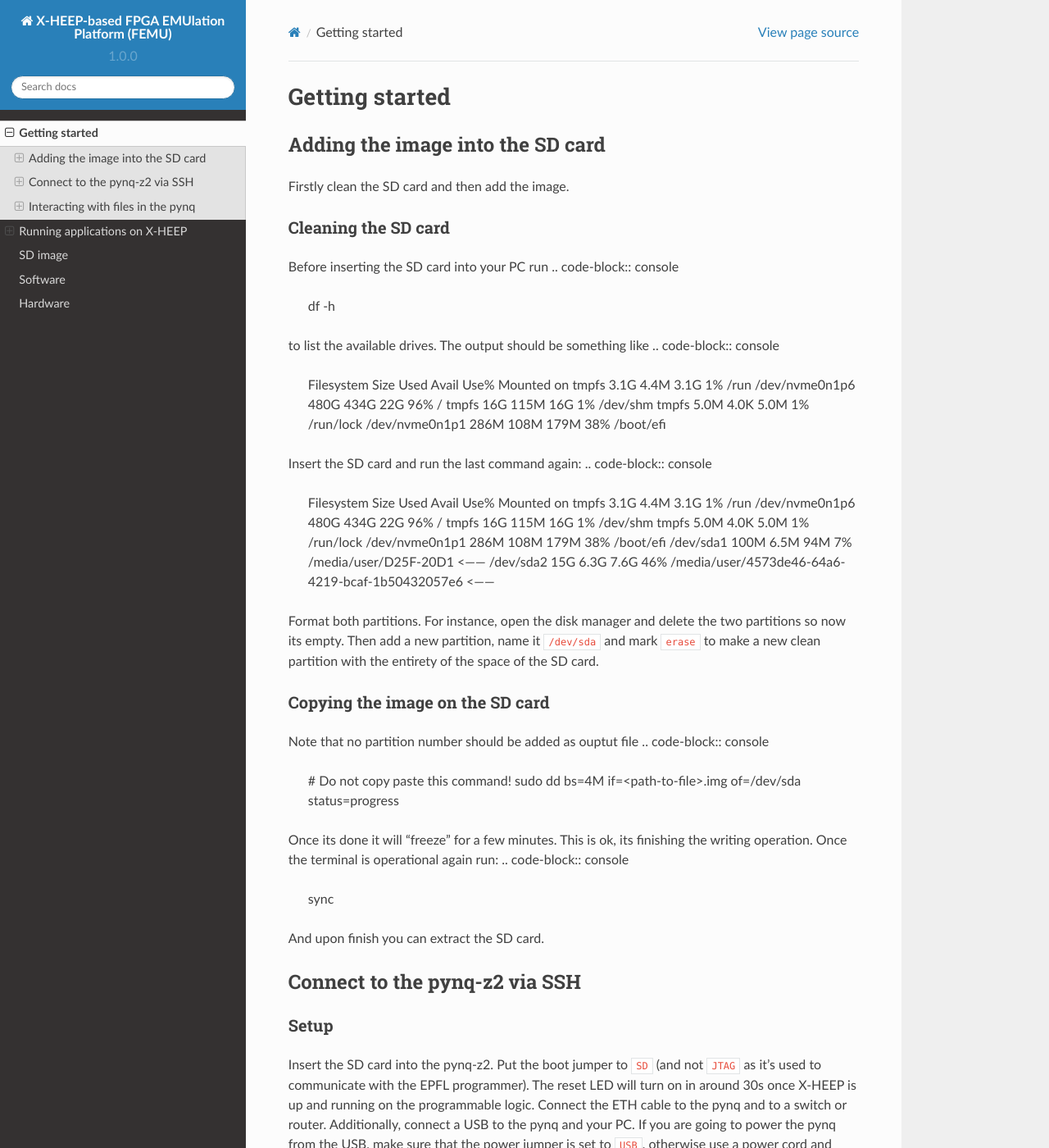
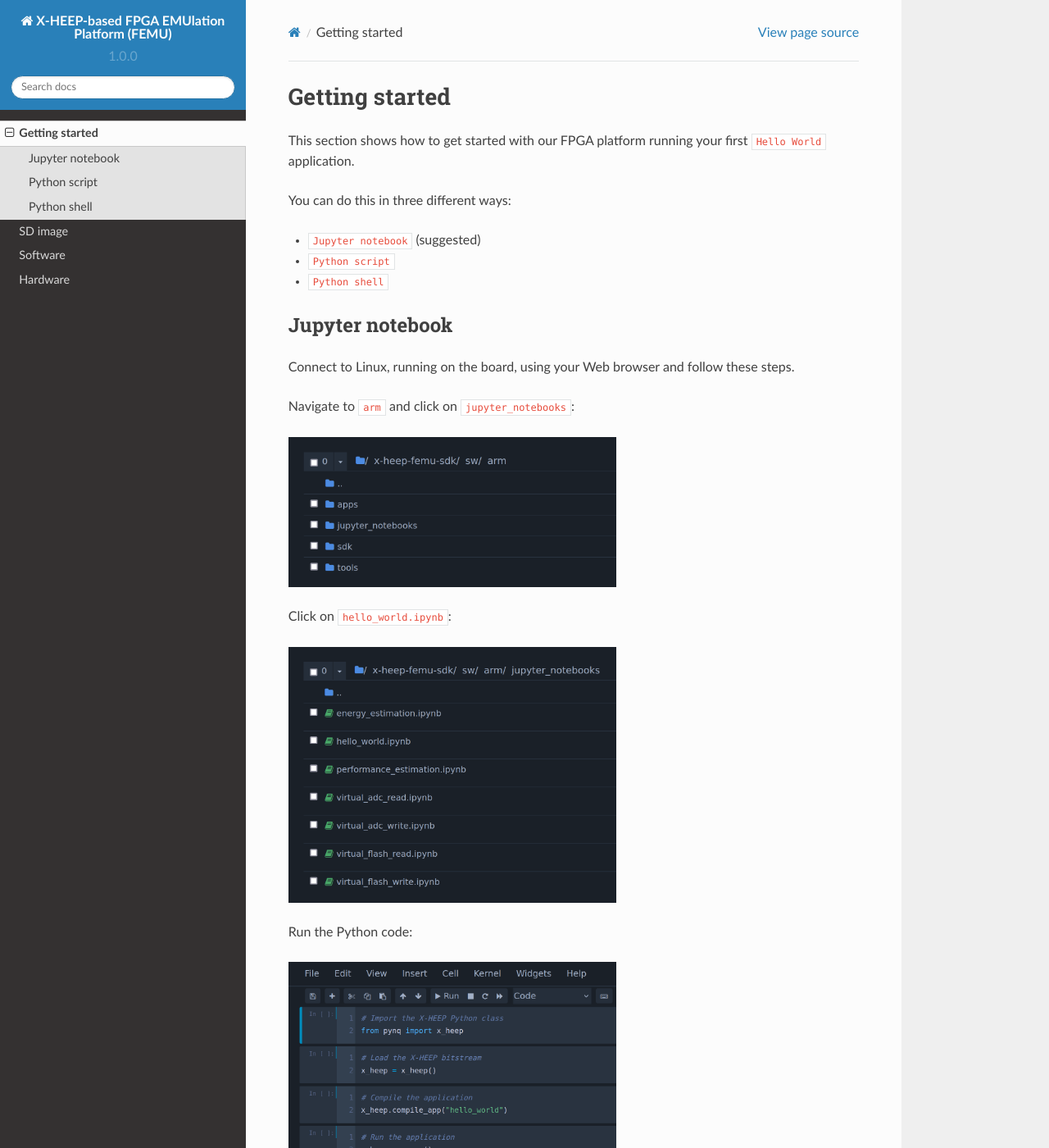
Before and after one commit to esl-epfl/x-heep-femu, a Sphinx documentation site: the page built from docs/source/getting_started.rst, in a window 1280 px wide and 1400 px high. Shown: the whole window at 82% size. Built offline with Sphinx 7.4.7 and the Read the Docs theme 2.0.0, drawn with Linux system fonts in a browser that asks for light colours; some of the changed text lies outside the part shown.

Commit message:
Few changes.

```diff
--- a/docs/source/getting_started.rst
+++ b/docs/source/getting_started.rst
@@ -1,124 +1,5 @@
 Getting started
 ---------------
-
-Adding the image into the SD card
-^^^^^^^^^^^^^^^^^^^^^^^^^^^^^^^^^
-
-Firstly clean the SD card and then add the image.
-
-Cleaning the SD card
-""""""""""""""""""""
-
-Before inserting the SD card into your PC run
-.. code-block:: console
-    df -h
-
-to list the available drives. The output should be something like
-.. code-block:: console
-    Filesystem      Size  Used Avail Use% Mounted on
-    tmpfs           3.1G  4.4M  3.1G   1% /run
-    /dev/nvme0n1p6  480G  434G   22G  96% /
-    tmpfs            16G  115M   16G   1% /dev/shm
-    tmpfs           5.0M  4.0K  5.0M   1% /run/lock
-    /dev/nvme0n1p1  286M  108M  179M  38% /boot/efi
-
-Insert the SD card and run the last command again:
-.. code-block:: console
-    Filesystem      Size  Used Avail Use% Mounted on
-    tmpfs           3.1G  4.4M  3.1G   1% /run
-    /dev/nvme0n1p6  480G  434G   22G  96% /
-    tmpfs            16G  115M   16G   1% /dev/shm
-    tmpfs           5.0M  4.0K  5.0M   1% /run/lock
-    /dev/nvme0n1p1  286M  108M  179M  38% /boot/efi
-    /dev/sda1       100M  6.5M   94M   7% /media/user/D25F-20D1                             <------
-    /dev/sda2        15G  6.3G  7.6G  46% /media/user/4573de46-64a6-4219-bcaf-1b50432057e6  <------
-
-Format both partitions. For instance, open the disk manager and delete the two partitions so now its empty. Then add a new partition, name it ``/dev/sda`` and mark ``erase`` to make a new clean partition with the entirety of the space of the SD card.
-
-
-Copying the image on the SD card
-"""""""""""""""""""""""""""""""""
-
-Note that no partition number should be added as ouptut file
-.. code-block:: console
-    # Do not copy paste this command!
-    sudo dd bs=4M if=<path-to-file>.img of=/dev/sda status=progress
-
-Once its done it will "freeze" for a few minutes. This is ok, its finishing the writing operation. Once the terminal is operational again run:
-.. code-block:: console
-    sync
-
-And upon finish you can extract the SD card.
-
-Connect to the pynq-z2 via SSH
-^^^^^^^^^^^^^^^^^^^^^^^^^^^^^^
-
-Setup
-"""""
-
-Insert the SD card into the pynq-z2. Put the boot jumper to ``SD`` (and not ``JTAG`` as it's used to communicate with the EPFL programmer). The reset LED  will turn on in around 30s once X-HEEP is up and running on the programmable logic. Connect the ETH cable to the pynq and to a switch or router.
-Additionally, connect a USB to the pynq and your PC.
-If you are going to power the pynq from the USB, make sure that the power jumper is set to ``USB``, otherwise use a power cord and select ``REG` with the jumper.
-
-Obtaining the assigned IP address
-"""""""""""""""""""""""""""""""""
-
-Connect from your PC through the USB cable:
-.. code-block:: console
-    screen /dev/ttyUSB0 115200
-Set the corresponding device according to what you find. If in doubt, type
-.. code-block:: console
-    screen /dev/
-and press ``TAB``. A list of available devices will show up. If you  do this with and without the USB connected, the pynq will be one of the new devices that appear.
-
-The password to access is ``xilinx``.
-
-Once inside the device run
-.. code-block:: console
-    ifconfig
-And scan the output to detected the assigned IP address:
-e.g.
-.. code-block:: console
-    eth0: flags=4163<UP,BROADCAST,RUNNING,MULTICAST>  mtu 1500
-            inet 128.178.39.188  netmask 255.255.255.0  broadcast 128.178.39.255
-            inet6 fe80:: . . .
-
-In this case, the IP address assigned is ``128.178.39.188``
-You can now `exit` and disconnect the USB (unless you are powering the pynq from the USB).
-
-Connect using the assigned IP
-"""""""""""""""""""""""""""""
-
-Connect to the same network as the pynq is connected to and input:
-.. code-block:: console
-    ssh -X xilinx@<assigned-IP>
-    # The first time you will be prompted if you want to authenticate yourself:
-    yes
-    # Input the password: xilinx
-
-Additionally, you can open a browser and go to ``<assigned-IP>:9090``
-
-
-Interacting with files in the pynq
-^^^^^^^^^^^^^^^^^^^^^^^^^^^^^^^^^^
-
-Mounting the file system
-""""""""""""""""""""""""
-
-It is possible to mount the file system of the pynq by running:
-.. code-block:: console
-    sshfs xilinx@<assigned-IP>:<path-to-source-directory> <path-to-destination-directory>
-Note that the destination directory must be an existing folder.
-
-Copy files
-""""""""""
-To copy files into the pynq run:
-.. code-block:: console
-    scp <path-to-source> xilinx@<assigned-IP>:<path-to-destination>
-
-
-Running applications on X-HEEP
-------------------------------
 
 This section shows how to get started with our FPGA platform running your first ``Hello World`` application.
 
@@ -154,7 +35,7 @@
   :width: 400
 
 Python script
-^^^^^^^^^^^^
+^^^^^^^^^^^^^
 
 Connect to Linux, running on the board, using SSH from your terminal and follow these steps.
 
```
